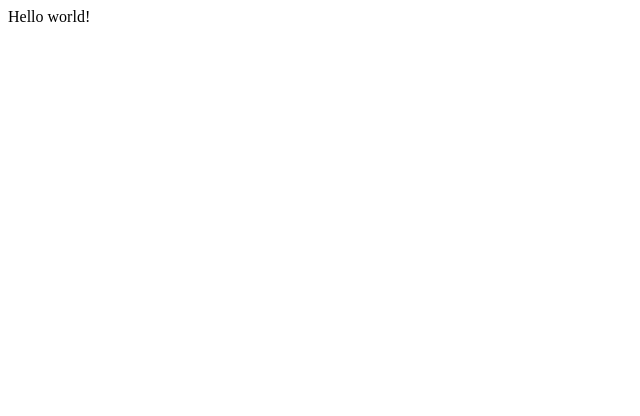
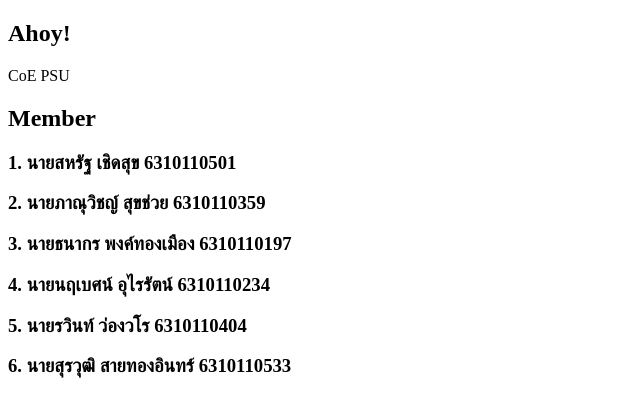
Before and after one commit to Tanakorn13/gatsby-github-pages, a Gatsby site: page / in a window 1280 px wide. Shown: the whole page, without its empty margins (0-640 px from the left). Built offline with nearby package versions, Linux system fonts and the light colour scheme; Gatsby itself is replaced by a stand-in of ours.

Commit message:
add index

```diff
--- a/gatsby-config.js
+++ b/gatsby-config.js
@@ -8,5 +8,6 @@
  * @type {import('gatsby').GatsbyConfig}
  */
 module.exports = {
+  pathPrefix: "/gatsby-github-pages",
   plugins: [],
 }
--- a/package.json
+++ b/package.json
@@ -5,6 +5,7 @@
   "version": "0.1.0",
   "license": "0BSD",
   "scripts": {
+    "deploy": "gatsby build --prefix-paths && gh-pages -d public",
     "build": "gatsby build",
     "develop": "gatsby develop",
     "start": "gatsby develop",
@@ -23,5 +24,8 @@
   },
   "bugs": {
     "url": "https://github.com/gatsbyjs/gatsby/issues"
+  },
+  "devDependencies": {
+    "gh-pages": "^6.0.0"
   }
 }
--- a/src/pages/index.js
+++ b/src/pages/index.js
@@ -1,5 +1,17 @@
-import * as React from "react"
+import React from 'react';
 
-export default function Home() {
-  return <div>Hello world!</div>
-}
+export default () => {
+  return (
+    <div>
+      <h2>Ahoy!</h2>
+      <p>CoE PSU</p>
+      <h2>Member</h2>
+      <h3>1.    นายสหรัฐ เชิดสุข         6310110501</h3>
+      <h3>2.    นายภาณุวิชญ์ สุขช่วย     6310110359</h3>
+      <h3>3.    นายธนากร พงค์ทองเมือง     6310110197</h3>
+      <h3>4.    นายนฤเบศน์ อุไรรัตน์     6310110234</h3>
+      <h3>5.    นายรวินท์ ว่องวโร         6310110404</h3>
+      <h3>6.    นายสุรวุฒิ สายทองอินทร์    6310110533</h3>
+    </div>
+  );
+};
```
Also changed, not shown: 1 other file.
